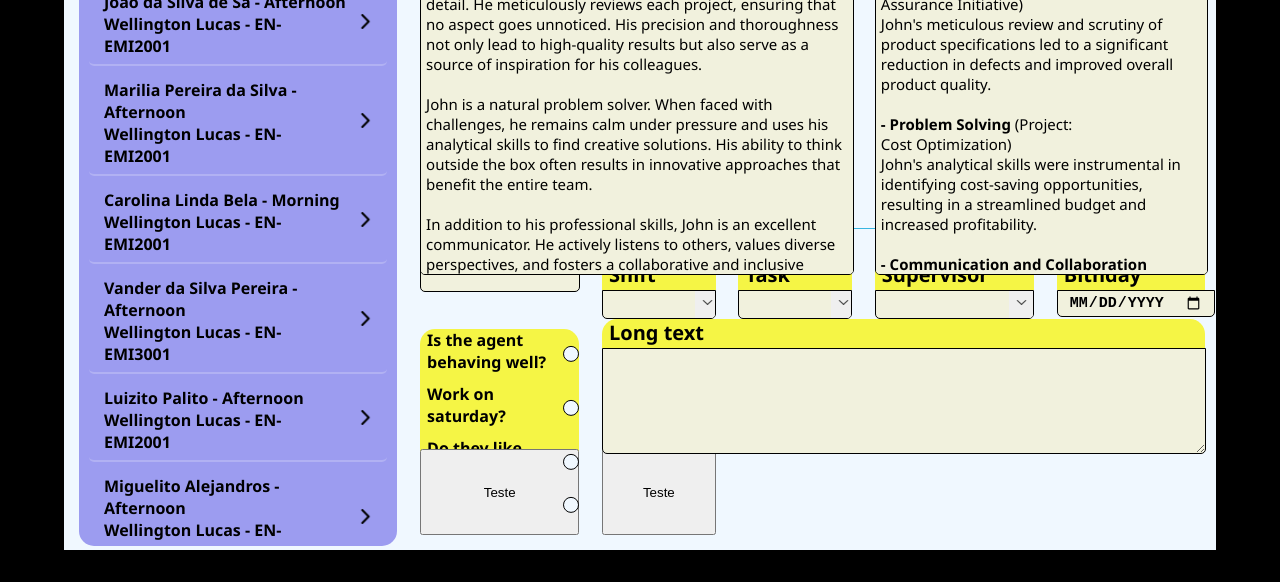
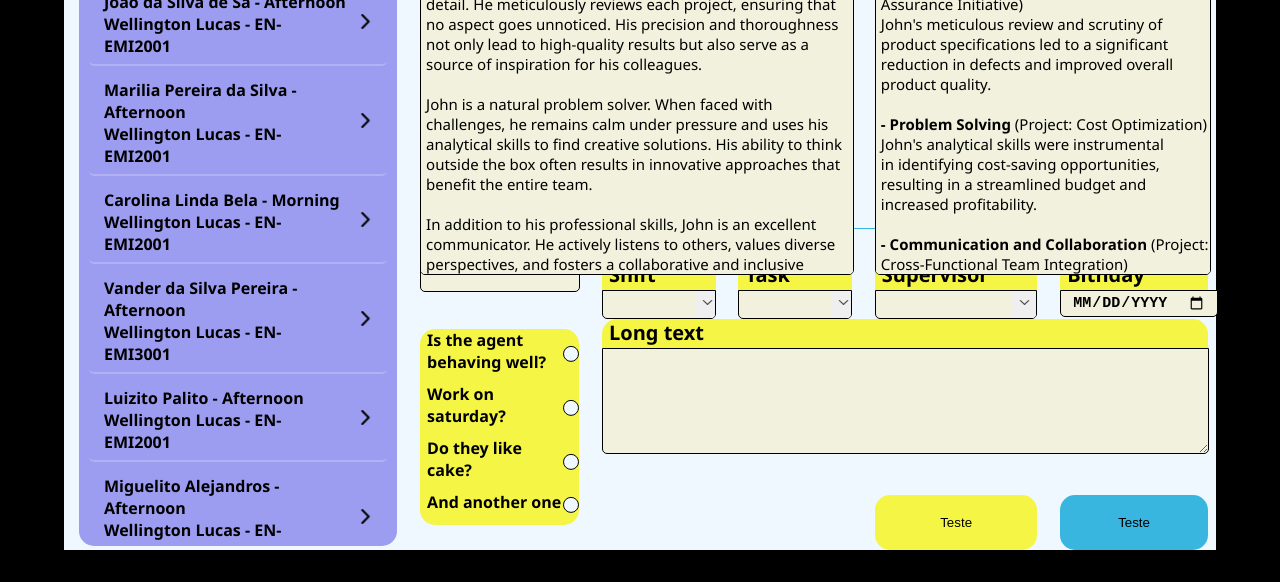
Before and after one commit to BoyInTheWell/Mock-up-Site, a plain HTML site: page index.html in a window 1280 px wide. Shown: the part 218-800 px from the top of the page. Drawn offline with Linux system fonts and the light colour scheme.

Commit message:
Finished internal design

```diff
--- a/style/index.css
+++ b/style/index.css
@@ -106,8 +106,8 @@ body {
   margin-left: 15px;
   margin-top: 25px;
   display: grid;
-  grid-template-columns: 28% 14% 10% 10% 14% 13%;
-  grid-template-rows: 25% 25% 1% 15% 23% 15%;
+  grid-template-columns: 28% 14% 10% 10% 14.3% 13%;
+  grid-template-rows: 25% 25% 1% 15% 31% 15%;
   column-gap: 2%;
   max-height: 71vh;
 }
@@ -334,3 +334,50 @@ body {
   color: var(--bg-color-outside);
   text-transform: uppercase;
 }
+
+.button-regular {
+  border: none;
+  border-radius: 15px;
+  height: 55px;
+}
+
+.button-regular:focus {
+  border: 2px solid var(--bg-color-base);
+  outline: 2px solid var(--bg-color-base);
+  outline-offset: -5px;
+}
+
+.button-type-one {
+  grid-column-start: 5;
+  grid-column-end: 6;
+  background-color: var(--accent-color-main);
+}
+
+@keyframes buttonPress-typeOne {
+  from {background-color: var(--accent-color-main);}
+  to {background-color: var(--accent-color-weakmain);}
+}
+
+
+.button-type-one:focus {
+  background-color: var(--accent-color-main);
+  animation-name: buttonPress-typeOne;
+  animation-duration: 100ms;
+  animation-timing-function: cubic-bezier(0.68, -0.55, 0.265, 1.55);
+}
+
+.button-type-two {
+  background-color: var(--accent-color-secundary);
+}
+
+@keyframes buttonPress-typeTwo {
+  from {background-color: var(--accent-color-secundary);}
+  to {background-color: var(--accent-color-terciary);}
+}
+
+.button-type-two:focus {
+  background-color: var(--accent-color-secundary);
+  animation-name: buttonPress-typeTwo;
+  animation-duration: 100ms;
+  animation-timing-function: cubic-bezier(0.68, -0.55, 0.265, 1.55);
+}
```
